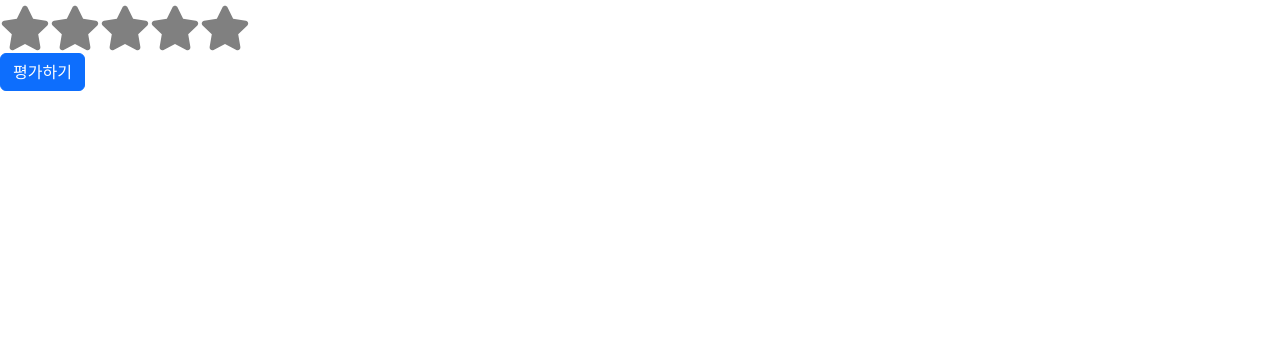
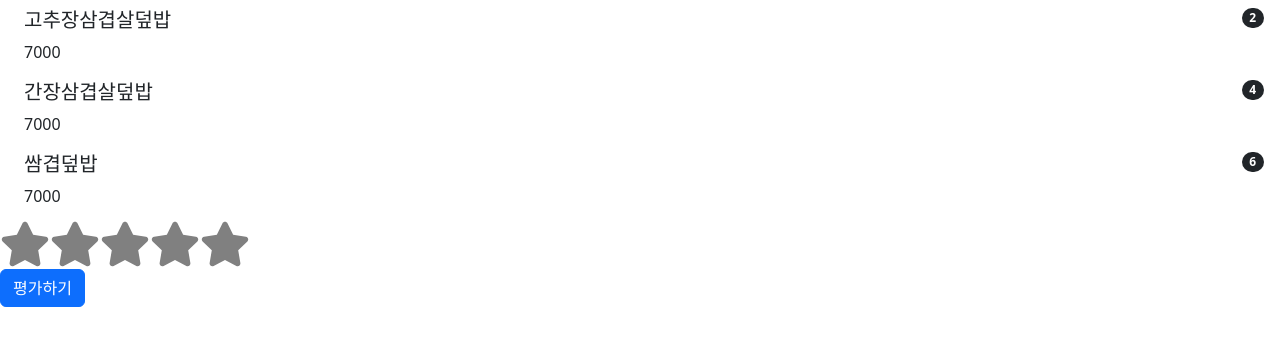
Before and after one commit to BestRestaurant-Project/Front, a React (Create React App) app: page /restaurant/1 in a window 1280 px wide. Shown: the top 346 px of the page. Built offline with nearby package versions, Linux system fonts and the light colour scheme.

Commit message:
add menu

```diff
--- /dev/null
+++ b/src/components/Menu.js
@@ -0,0 +1,22 @@
+import Badge from "react-bootstrap/Badge";
+import ListGroup from "react-bootstrap/ListGroup";
+
+function Menu({ storeId, foodId, name, cost }) {
+  return (
+    <ListGroup id={storeId} variant="flush">
+      <ListGroup.Item className="d-flex justify-content-between align-items-start">
+        <div className="ms-2 me-auto">
+          <div className="fw-bold">
+            <h5>{name}</h5>
+          </div>
+          {cost}
+        </div>
+        <Badge bg="dark" pill>
+          {foodId}
+        </Badge>
+      </ListGroup.Item>
+    </ListGroup>
+  );
+}
+
+export default Menu;
--- a/src/components/StoreDetail.js
+++ b/src/components/StoreDetail.js
@@ -1,5 +1,19 @@
-function StoreDetail({ storeData }) {
-  return <div></div>;
+import Menu from "../components/Menu";
+
+function StoreDetail({ menu }) {
+  return (
+    <div>
+      {menu.map((element) => (
+        <Menu
+          key={element.foodId}
+          name={element.name}
+          storeId={element.storeId}
+          foodId={element.foodId}
+          cost={element.cost}
+        />
+      ))}
+    </div>
+  );
 }
 
 export default StoreDetail;
--- a/src/routes/RestaurantDetail.js
+++ b/src/routes/RestaurantDetail.js
@@ -1,8 +1,10 @@
 import StarRate from "../components/StarRate";
+import StoreDetail from "../components/StoreDetail";
 import { useState, useEffect } from "react";
 
 function RestaurantDetail() {
   const [stores, setStores] = useState([]);
+  const [menu, setMenu] = useState([]);
 
   useEffect(() => {
     fetch("http://localhost:3000/data/restaurant.json", {
@@ -13,10 +15,22 @@ function RestaurantDetail() {
         setStores(data);
       });
   }, []);
+
+  useEffect(() => {
+    fetch("http://localhost:3000/data/restaurant-menu.json", {
+      method: "GET",
+    })
+      .then((res) => res.json())
+      .then((data) => {
+        setMenu(data);
+      });
+  }, []);
   console.log(stores);
+  console.log(menu);
 
   return (
     <div>
+      <StoreDetail menu={menu} />
       <StarRate />
     </div>
   );
```
Also changed, not shown: public/data/restaurant-menu.json (renamed from public/data/restaurantMenu.json).
